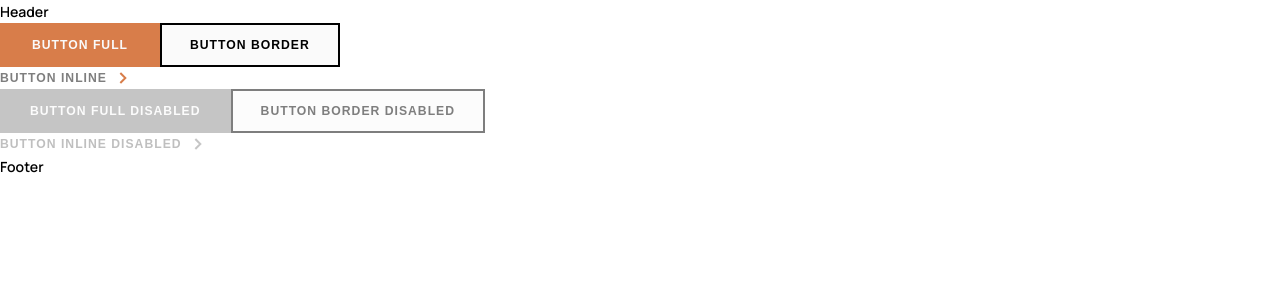
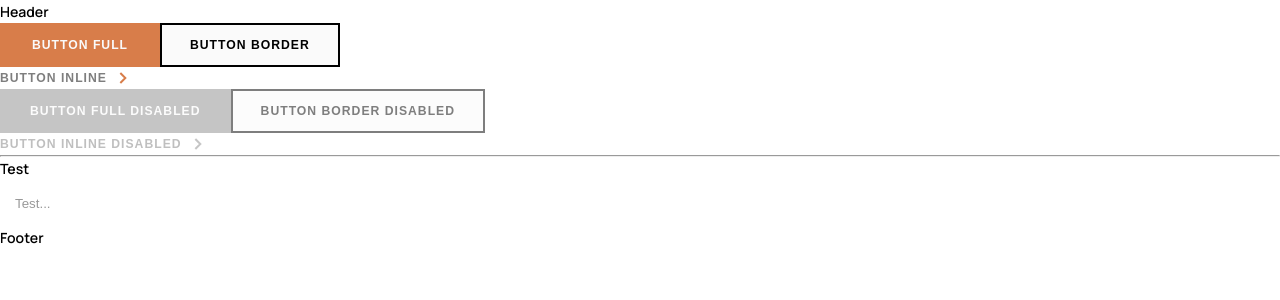
Before and after one commit to Arteque/audiophileshop, a React (Vite) app: page / in a window 1280 px wide. Shown: the top 300 px of the page. Built offline with nearby package versions, Linux system fonts and the light colour scheme.

Commit message:
Input Dateen

```diff
--- /dev/null
+++ b/src/Components/Form/inputs/InputText.module.scss
@@ -0,0 +1,13 @@
+.inputContainer{
+    label{
+        display:block;
+    }
+    input{
+        padding:1rem;
+        border:2px solid rgba(var(--clr-ntr-100));
+        &::placeholder{
+            color:var(--clr-ntr-100);
+            opacity: 0.4;
+        }
+    }
+}
--- /dev/null
+++ b/src/Components/Form/inputs/InputText.tsx
@@ -0,0 +1,13 @@
+import Class from "./InputText.module.scss";
+const InputText = () => {
+  return (
+    <div className={Class.inputContainer}>
+      <label htmlFor="input">
+        <span className="text">Test</span>
+      </label>
+      <input type="text" name="input" id="input" placeholder="Test..." />
+    </div>
+  );
+};
+
+export default InputText;
--- a/src/Pages/Dashboard/Start.tsx
+++ b/src/Pages/Dashboard/Start.tsx
@@ -1,4 +1,5 @@
 import Button from "../../Components/Buttons/Button"
+import InputText from "../../Components/Form/inputs/InputText"
 const Start = () => {
 
 
@@ -12,6 +13,11 @@ const Start = () => {
         <Button type="full" disabled>Button Full Disabled</Button>
         <Button type="border" disabled>Button Border Disabled</Button>
         <Button type="inline" disabled>Button inline Disabled</Button>
+
+
+        <hr />
+
+        <InputText />
     </>
   )
 }
--- a/src/Styles/Assets/_vars.scss
+++ b/src/Styles/Assets/_vars.scss
@@ -1,13 +1,13 @@
-$colors:(
-    prime:(
-        100:#D87D4A,
-        200:#fbaf85,
-    ),
-    ntr:(
-        100:#000000,
-        200: #101010,
-        300: #F1F1F1,
-        400:#FAFAFA,
-        500:#FFFFFF,
-    )
+$colors: (
+  prime: (
+    100: rgb(216, 125, 74),
+    200: rgb(251, 175, 133),
+  ),
+  ntr: (
+    100: rgb(0, 0, 0),
+    200: rgb(16, 16, 16),
+    300: rgb(241, 241, 241),
+    400: rgb(250, 250, 250),
+    500: rgb(255, 255, 255),
+  ),
 );
--- a/src/Templates/Root.tsx
+++ b/src/Templates/Root.tsx
@@ -1,7 +1,7 @@
 import { Outlet } from "react-router-dom"
 import { ToastContainer } from "react-toastify"
 import "../Styles/App.scss"
-import "../Styles/Buttons/Button.scss"
+import "../Components/Buttons/Button.scss"
 
 
 const Root = () => {
```
Also changed, not shown: src/Components/Buttons/Button.scss (renamed from src/Styles/Buttons/Button.scss).
